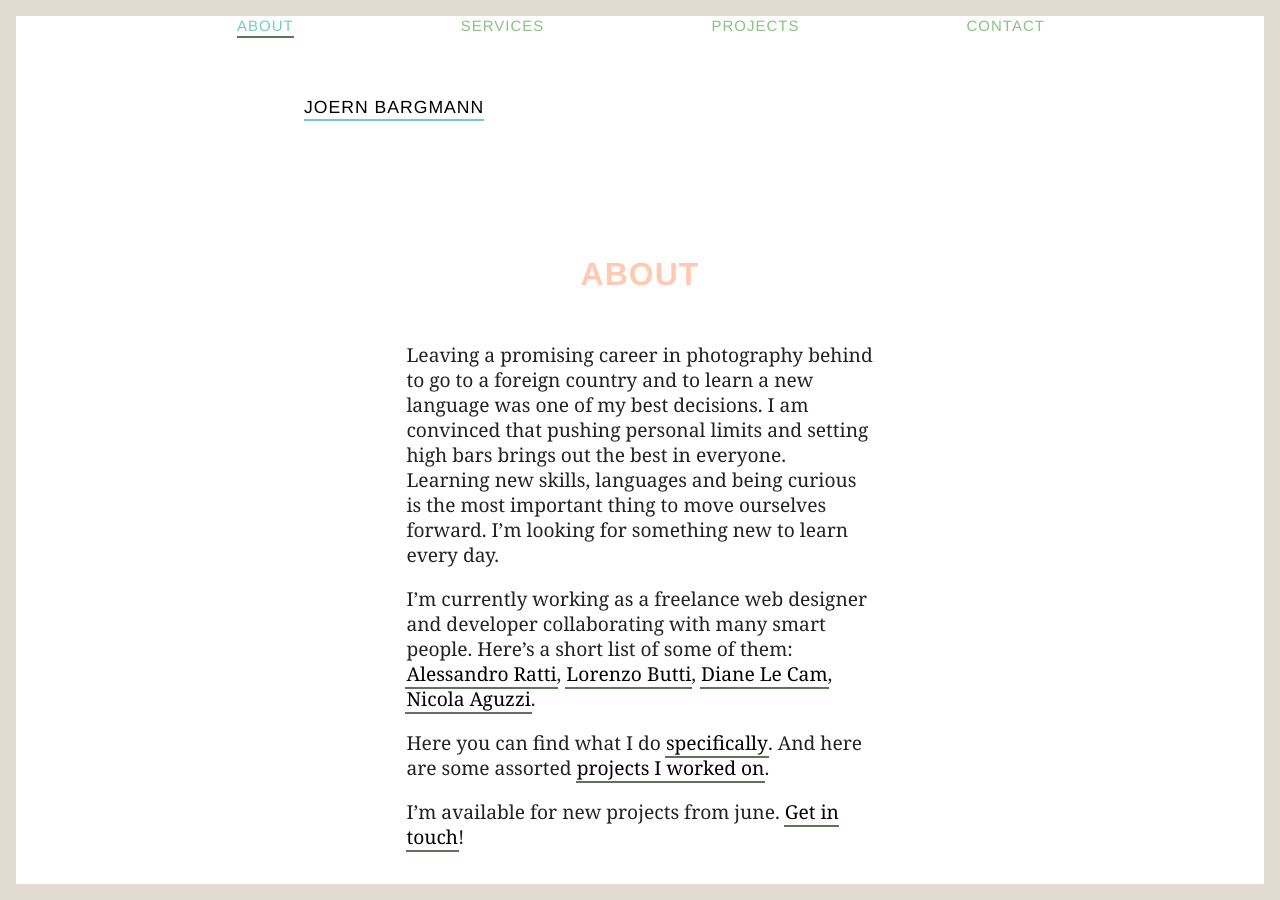
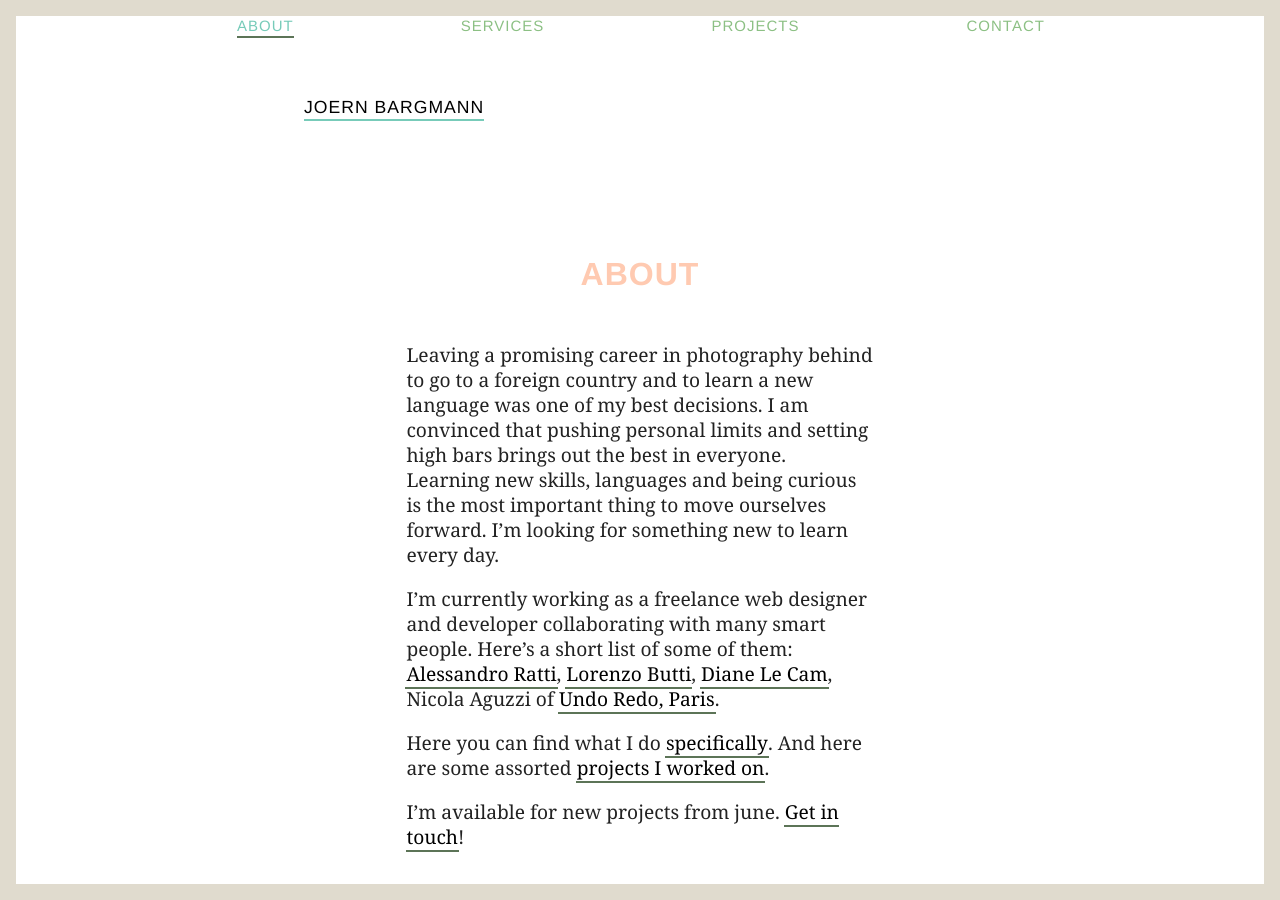
Before and after one commit to joernba/joernba.github.io, a Jekyll site: the page built from about.md, in a window 1280 px wide. Built offline with Jekyll 4.4.1, drawn with Linux system fonts in a browser that asks for light colours; comment, search, counter and statistics services are not loaded.

Commit message:
changed about page slightly
Signed-off-by: Joern Bargmann <joernba@gmail.com>

```diff
--- a/about.md
+++ b/about.md
@@ -7,7 +7,7 @@
 
 Leaving a promising career in photography behind to go to a foreign country and to learn a new language was one of my best decisions. I am convinced that pushing personal limits and setting high bars brings out the best in everyone. Learning new skills, languages and being curious is the most important thing to move ourselves forward. I’m looking for something new to learn every day.
 
-I’m currently working as a freelance web designer and developer collaborating with many smart people. Here’s a short list of some of them: [Alessandro Ratti](http://geekbreakfast.it), [Lorenzo Butti](http://lorenzobutti.com), [Diane Le Cam](http://dianelecam.com), [Nicola Aguzzi](http://www.undo-redo.com).
+I’m currently working as a freelance web designer and developer collaborating with many smart people. Here’s a short list of some of them: [Alessandro Ratti](http://geekbreakfast.it), [Lorenzo Butti](http://lorenzobutti.com), [Diane Le Cam](http://dianelecam.com), Nicola Aguzzi of [Undo Redo, Paris](http://www.undo-redo.com).
 
 Here you can find what I do [specifically](/what-i-do). And here are some assorted [projects I worked on](/projects).
 
```
